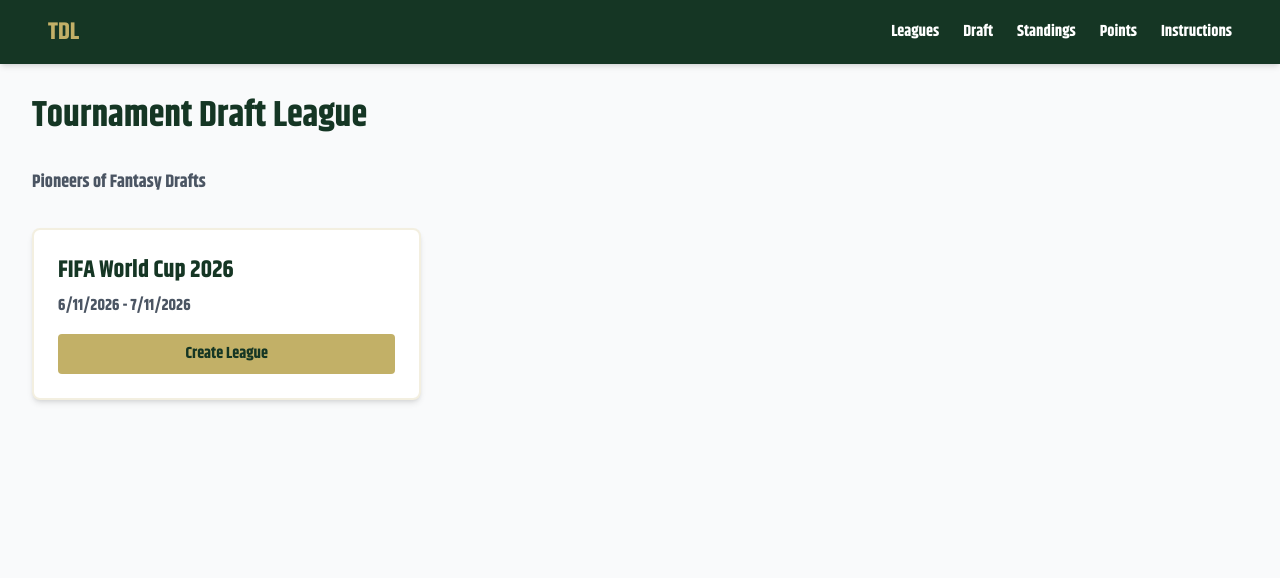
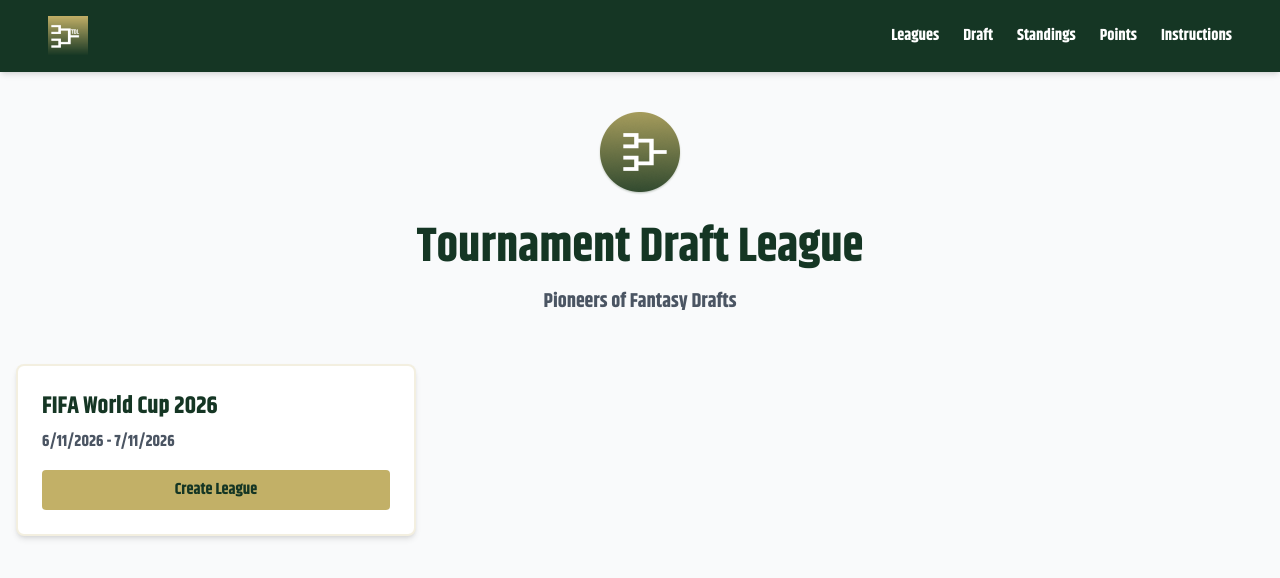
Before and after one commit to q-d-s/fantasy-tournament-draft, a React (Vite) app: page / in a window 1280 px wide. Shown: the top 578 px of the page. Built offline with nearby package versions, Linux system fonts and the light colour scheme.

Commit message:
Add logo and content updates
Incorporate a main logo and a rounded logo for consistent branding across the site. Update the site copy with the provided generated content and implement recommended logic adjustments.
[skip gpt_engineer]

```diff
--- a/src/components/Navigation.tsx
+++ b/src/components/Navigation.tsx
@@ -4,8 +4,12 @@ const Navigation = () => {
   return (
     <nav className="bg-primary text-white p-4 shadow-md">
       <div className="container mx-auto flex justify-between items-center">
-        <Link to="/" className="text-2xl font-khand text-secondary">
-          TDL
+        <Link to="/" className="flex items-center gap-2">
+          <img
+            src="/lovable-uploads/b7adc0ee-e461-4fa5-9c1d-83fe268dad5d.png"
+            alt="TDL Logo"
+            className="h-10"
+          />
         </Link>
         <div className="flex gap-6">
           <Link to="/leagues" className="font-khand hover:text-secondary transition-colors">
--- a/src/pages/Index.tsx
+++ b/src/pages/Index.tsx
@@ -34,18 +34,27 @@ const Index = () => {
   return (
     <div className="min-h-screen bg-gray-50">
       <Navigation />
-      <main className="container mx-auto py-8">
-        <h1 className="text-4xl font-khand text-primary mb-8">Tournament Draft League</h1>
-        <p className="text-lg text-gray-600 mb-8 font-khand">Pioneers of Fantasy Drafts</p>
+      <main className="container mx-auto py-8 px-4">
+        <div className="flex flex-col items-center mb-12">
+          <img
+            src="/lovable-uploads/92bd31db-561d-4a64-8e0a-8fbd69724992.png"
+            alt="TDL Rounded Logo"
+            className="w-24 h-24 mb-6"
+          />
+          <h1 className="text-5xl font-khand text-primary mb-4">Tournament Draft League</h1>
+          <p className="text-xl text-gray-600 font-khand">Pioneers of Fantasy Drafts</p>
+        </div>
 
         <div className="grid md:grid-cols-2 lg:grid-cols-3 gap-6">
           {futureTournaments.map((tournament) => (
             <Link
               key={tournament.id}
               to={`/leagues/create?tournament=${tournament.id}`}
-              className="bg-white p-6 rounded-lg shadow-md hover:shadow-lg transition-shadow border-2 border-secondary/20 hover:border-secondary"
+              className="bg-white p-6 rounded-lg shadow-md hover:shadow-lg transition-all duration-300 border-2 border-secondary/20 hover:border-secondary group"
             >
-              <h2 className="text-2xl font-khand text-primary mb-2">{tournament.name}</h2>
+              <h2 className="text-2xl font-khand text-primary mb-2 group-hover:text-secondary transition-colors">
+                {tournament.name}
+              </h2>
               <p className="text-gray-600 mb-4 font-khand">
                 {new Date(tournament.startDate).toLocaleDateString()} -{" "}
                 {new Date(tournament.endDate).toLocaleDateString()}
```
Also changed, not shown: public/lovable-uploads/92bd31db-561d-4a64-8e0a-8fbd69724992.png (added), public/lovable-uploads/b7adc0ee-e461-4fa5-9c1d-83fe268dad5d.png (added).
